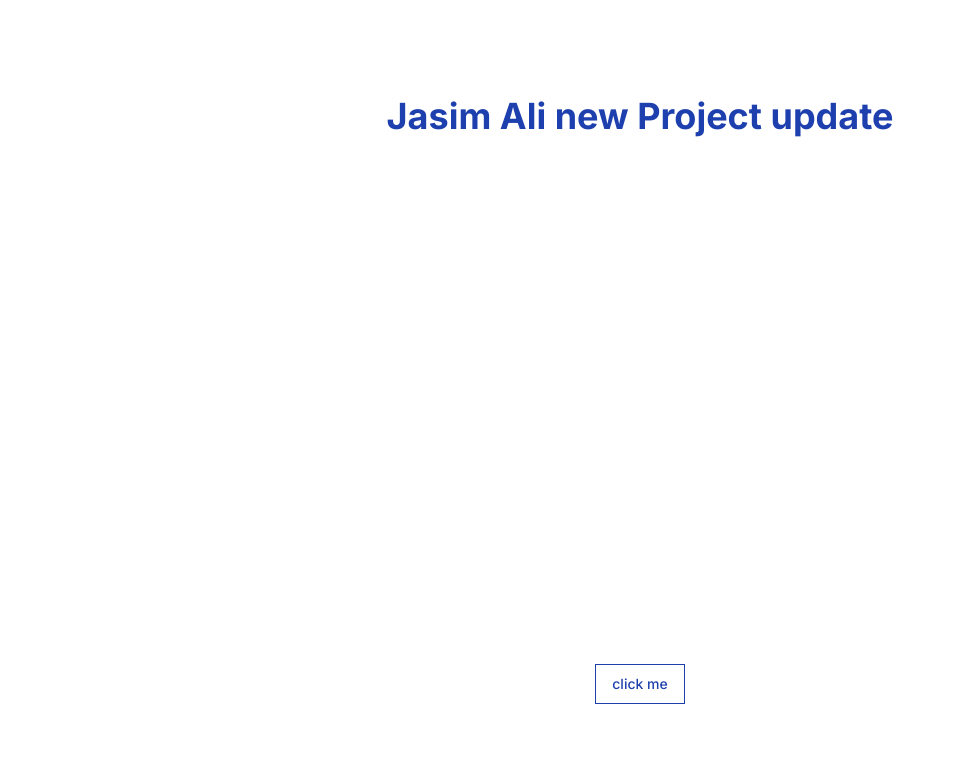
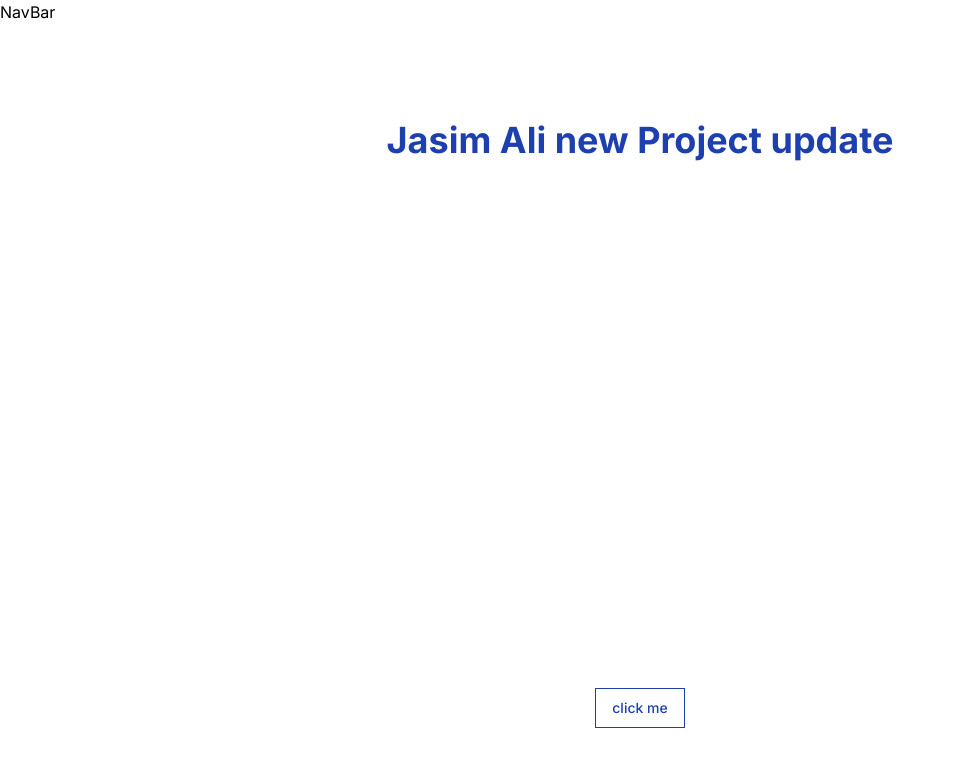
Before and after one commit to JasimAli75/Watch-Mart, a Next.js app: page / in a window 1280 px wide. Shown: the top 766 px of the page, without its empty margins (0-954 px from the left). Built offline with nearby package versions, Linux system fonts and the light colour scheme.

Commit message:
update
update

```diff
--- a/package.json
+++ b/package.json
@@ -23,6 +23,7 @@
     "postcss": "8.4.25",
     "react": "18.2.0",
     "react-dom": "18.2.0",
+    "react-icons": "^4.10.1",
     "tailwind-merge": "^1.13.2",
     "tailwindcss": "3.3.2",
     "tailwindcss-animate": "^1.0.6",
--- /dev/null
+++ b/src/MainComponents/views/NavBar/index.tsx
@@ -0,0 +1,11 @@
+import React from "react";
+
+const NavBar = () => {
+  return (
+    <div>
+      <h1>NavBar</h1>
+    </div>
+  );
+};
+
+export default NavBar;
--- a/src/app/layout.tsx
+++ b/src/app/layout.tsx
@@ -1,22 +1,26 @@
-import './globals.css'
-import type { Metadata } from 'next'
-import { Inter } from 'next/font/google'
+import NavBar from "@/MainComponents/views/NavBar";
+import "./globals.css";
+import type { Metadata } from "next";
+import { Inter } from "next/font/google";
 
-const inter = Inter({ subsets: ['latin'] })
+const inter = Inter({ subsets: ["latin"] });
 
 export const metadata: Metadata = {
-  title: 'Create Next App',
-  description: 'Generated by create next app',
-}
+  title: "Create Next App",
+  description: "Generated by create next app",
+};
 
 export default function RootLayout({
   children,
 }: {
-  children: React.ReactNode
+  children: React.ReactNode;
 }) {
   return (
     <html lang="en">
-      <body className={inter.className}>{children}</body>
+      <body className={inter.className}>
+        <NavBar />
+        {children}
+      </body>
     </html>
-  )
+  );
 }
```
Also changed, not shown: 1 other file (tests, documents, lock files or other folders).
